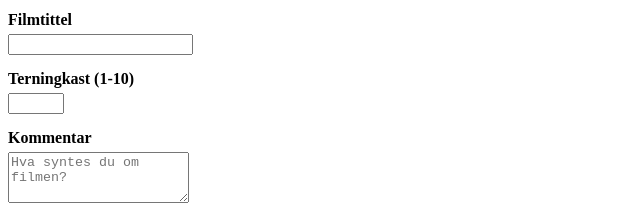
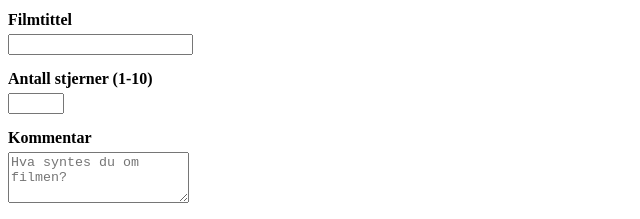
Before and after one commit to STIANSU/Top-movie-list, a website: page public/movies.html in a window 1280 px wide. Shown: the part 192-411 px from the top of the page, 0-640 px from the left. Drawn offline with Linux system fonts and the light colour scheme; no server answers; sample sign-in values are in the browser's storage.

Commit message:
stjerner

```diff
--- a/public/movies.html
+++ b/public/movies.html
@@ -24,7 +24,7 @@
                 </div>
 
                 <div class="input-group">
-                    <label for="movieRating">Terningkast (1-10)</label>
+                    <label for="movieRating">Antall stjerner (1-10)</label>
                     <input type="number" id="movieRating" min="1" max="10" required>
                 </div>
 
```
